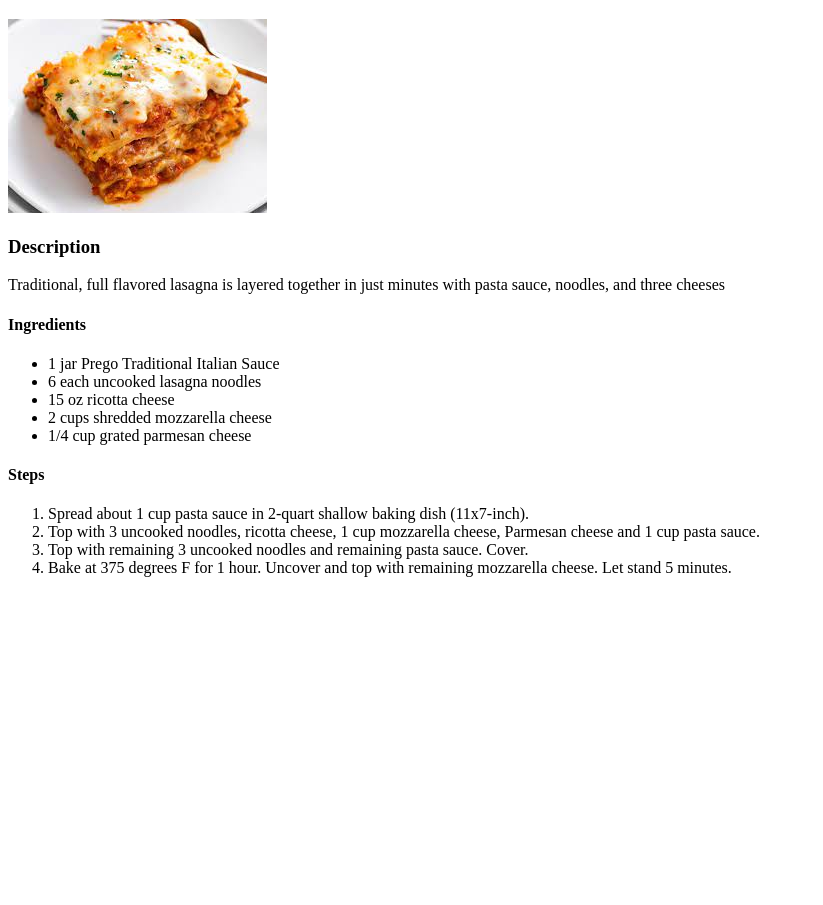
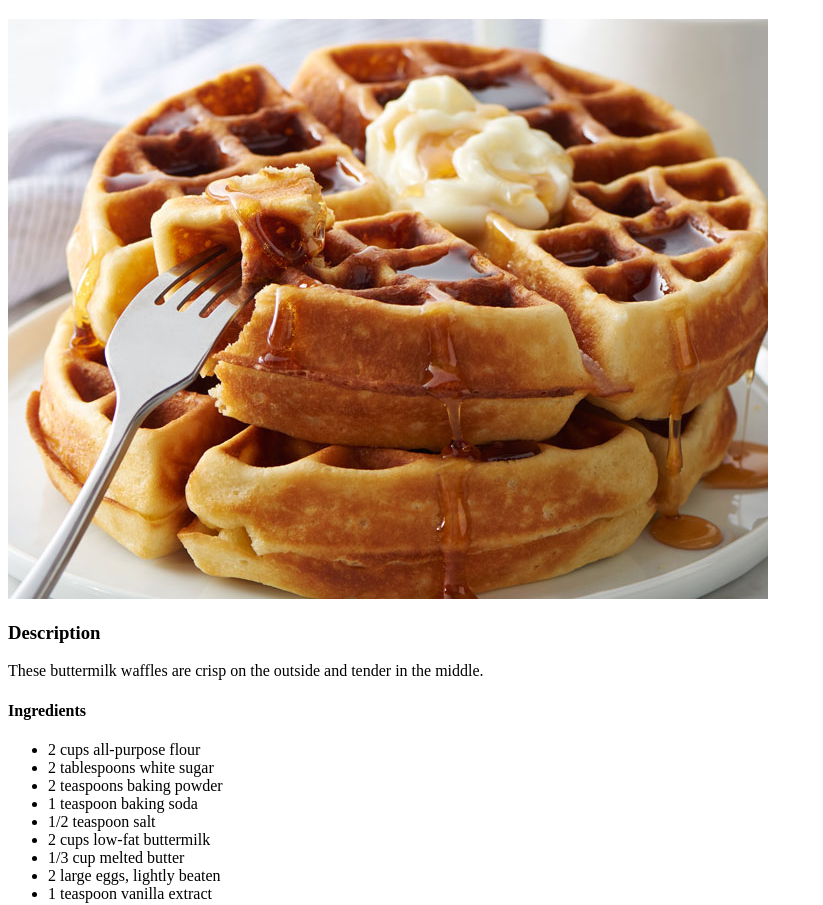
Before and after one commit to FreezThaw/odin-recipes, a plain HTML site: page recipes/waffles.html in a window 1280 px wide. Shown: the part 61-966 px from the top of the page, without its empty margins (0-823 px from the left). Before the commit the page ends 800 px from the top, so only its background shows below. Drawn offline with Linux system fonts and the light colour scheme.

Commit message:
Created the full waffle recipe page

```diff
--- a/recipes/waffles.html
+++ b/recipes/waffles.html
@@ -4,7 +4,7 @@
 
     <meta charset="UTF-8">
 
-    <title>Lasagna</title>
+    <title>Buttermilk Waffles</title>
 
   </head>
 
@@ -12,24 +12,28 @@
 
     <h1>Lasagna</h1>
 
-    <img src="../images/lasagna.jpeg">
+    <img src="../images/waffle.jpg">
 
     <h3>Description</h3>
-        <p>Traditional, full flavored lasagna is layered together in just minutes with pasta sauce, noodles, and three cheeses</p>
+        <p>These buttermilk waffles are crisp on the outside and tender in the middle.</p>
     <h4>Ingredients</h4>
         <ul>
-            <li>1 jar Prego Traditional Italian Sauce</li>
-            <li>6 each uncooked lasagna noodles</li>
-            <li>15 oz ricotta cheese</li>
-            <li>2 cups shredded mozzarella cheese</li>
-            <li>1/4 cup grated parmesan cheese</li>
+            <li>2 cups all-purpose flour</li>
+            <li>2 tablespoons white sugar</li>
+            <li>2 teaspoons baking powder</li>
+            <li>1 teaspoon baking soda</li>
+            <li>1/2 teaspoon salt</li>
+            <li>2 cups low-fat buttermilk</li>
+            <li>1/3 cup melted butter</li>
+            <li>2 large eggs, lightly beaten</li>
+            <li>1 teaspoon vanilla extract</li>
         </ul>
     <h4>Steps</h4>
         <ol>
-            <li>Spread about 1 cup pasta sauce in 2-quart shallow baking dish (11x7-inch).</li>
-            <li>Top with 3 uncooked noodles, ricotta cheese, 1 cup mozzarella cheese, Parmesan cheese and 1 cup pasta sauce.</li>
-            <li>Top with remaining 3 uncooked noodles and remaining pasta sauce. Cover.</li>
-            <li>Bake at 375 degrees F for 1 hour. Uncover and top with remaining mozzarella cheese. Let stand 5 minutes.</li>
+            <li>Whisk flour, sugar, baking powder, baking soda, and salt together in a bowl until evenly combined.</li>
+            <li>Whisk buttermilk and melted butter together in a separate bowl; whisk in eggs. Stir buttermilk mixture into flour mixture until just combined and batter is slightly lumpy; stir in vanilla extract.</li>
+            <li>Preheat a waffle iron according to manufacturer's instructions.</li>
+            <li>To cook each waffle, pour enough batter into the preheated waffle iron to reach 1/2 inch from the edge. Cook according to manufacturer's instructions.</li>
         </ol>
   </body>
 
```
Also changed, not shown: index.html (+1 -1 lines), images/waffle.jpg (added), 1 other file.
